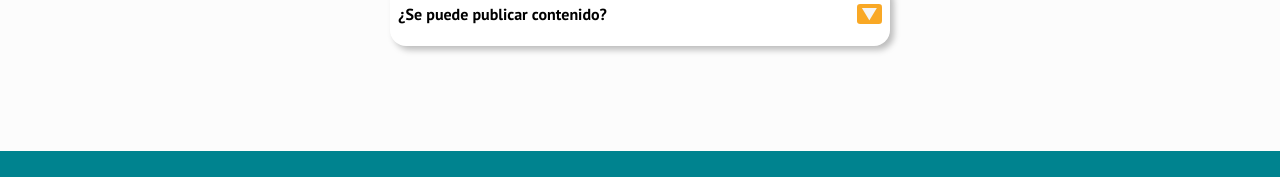
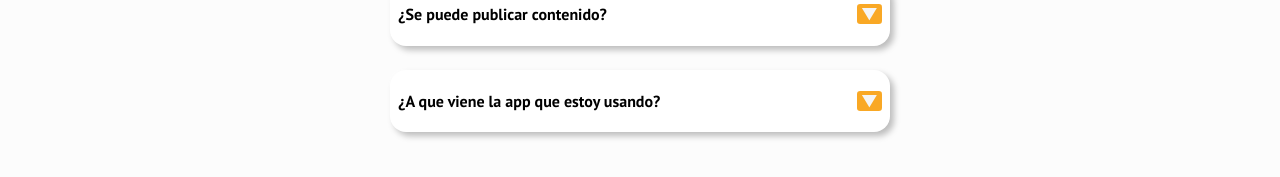
Before and after one commit to Cristian021195/horabondi, a Next.js app: page /preguntas-frecuentes in a window 1280 px wide. Shown: the part 717-894 px from the top of the page. Built offline with nearby package versions, Linux system fonts and the light colour scheme; no server answers.

Commit message:
creo que arreglamos el login, el error estaba en que pasamos mal el nombre de una variable de entorno para firmar tokens

```diff
--- a/pages/preguntas-frecuentes.tsx
+++ b/pages/preguntas-frecuentes.tsx
@@ -34,6 +34,9 @@ const PreguntasFrecuentes: NextPage = () => {
             <Acordeon title='¿Se puede publicar contenido?'>
               <p>No, en principio y por ahora es solo para consumir información.</p>
             </Acordeon>
+            <Acordeon title='¿A que viene la app que estoy usando?'>
+              <p>Tenemos toda una explicación del &quot;porque&quot; de esta App. Si tenes tiempo informate aqui: <Link href='/explicacion'><a className='text-underline text-blue-6'>Explicacion</a></Link></p>
+            </Acordeon>
           </section>
         </div>
     </LayoutPrincipal>
```
